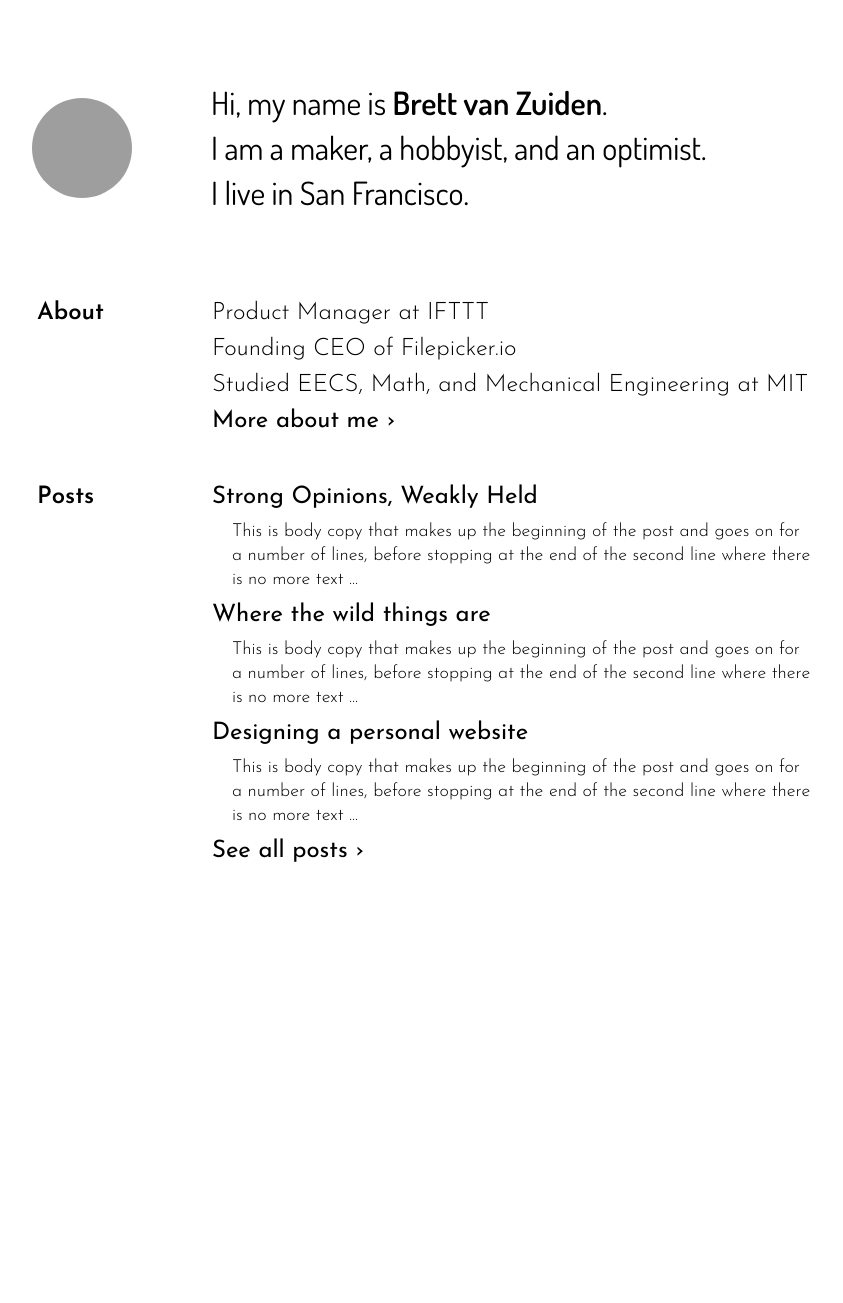
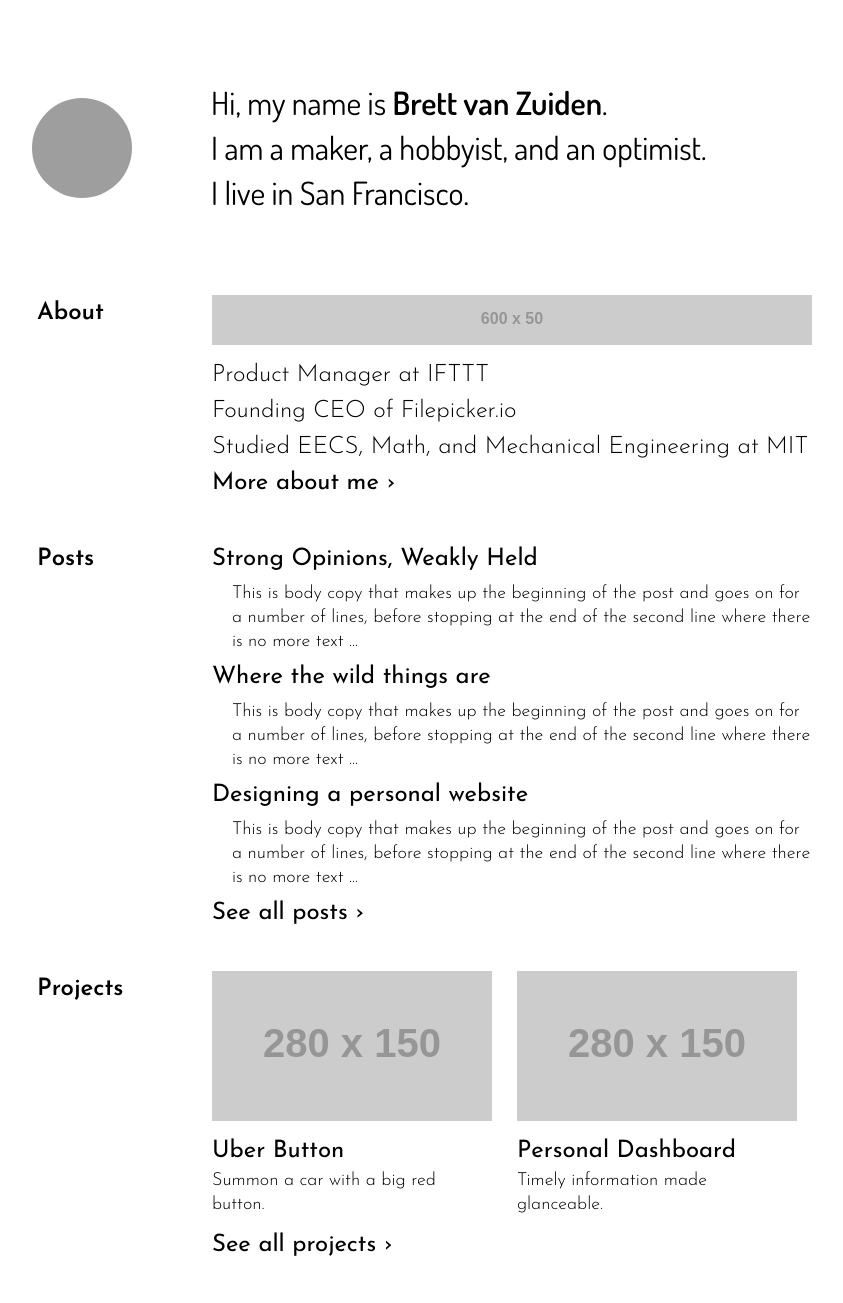
Before and after one commit to brettcvz/brettcvz.com, a Django app: page / in a window 1280 px wide. Shown: the whole page, without its empty margins (208-1051 px from the left). Before the commit the page ends 862 px from the top, so only its background shows below. Run offline with Django 3.2, Linux system fonts and the light colour scheme; grey boxes labelled with a size stand in for pictures from a placeholder-image service; some libraries are stand-ins or nearby versions; grey boxes are pictures that could not be loaded.

Commit message:
Added a Projects section, a little more polish

```diff
--- a/static/css/base.css
+++ b/static/css/base.css
@@ -12,6 +12,16 @@ a {
 
 a:visited { color: #000; }
 a:hover { color: #0CA5B0; }
+
+.fadein {
+    animation: fadein 0.75s;
+    -moz-animation: fadein 0.75s; /* Firefox */
+    -webkit-animation: fadein 0.75s; /* Safari and Chrome */
+}
+
+@-webkit-keyframes fadein {from { opacity: 0; } to { opacity: 1; }}
+@-moz-keyframes fadein {from { opacity: 0; } to { opacity: 1; }}
+@keyframes fadein {from { opacity: 0; } to { opacity: 1; }}
 
 #content {
     width: 800px;
@@ -80,19 +90,31 @@ a:hover { color: #0CA5B0; }
     list-style: none;
 }
 
-#posts h3 {
+#top-posts h3 {
     margin: 0;
-    font-weight: 300;
     font-size: 24px;
-}
-
-#posts .expanded h3 {
     font-weight: 400;
 }
 
-#posts .expanded p {
+#top-posts p {
     padding: 5px 20px;
     margin: 0;
     font-size: 18px;
     line-height: 24px;
 }
+
+#top-projects li {
+    float: left;
+    width: 280px;
+    margin: 0 25px 10px 0;
+}
+
+#top-projects h4 {
+    margin: 0;
+    font-weight: 400;
+}
+#top-projects p {
+    margin: 0;
+    font-size: 18px;
+    line-height: 24px
+}
--- a/templates/home.html
+++ b/templates/home.html
@@ -4,7 +4,7 @@
 
 {%block body%}
 <div id="content">
-    <div id="opener">
+    <div id="opener" class="fadein">
         <img class="headshot" src="http://www.gravatar.com/avatar/3ccacf24c4f98c47c5346f6d09135d9c.png&s=100" alt="A picture of me">
         <p id="intro">
         Hi, my name is <strong>Brett van Zuiden</strong>.
@@ -12,10 +12,10 @@
         <br/>I live in San Francisco.
         </p>
     </div>
-    <div class="segment" id="about">
-        <h2>About</h2>
+    <div class="segment fadein" id="about">
+        <h2><a href="{%url 'about'%}">About</a></h2>
         <div class="details">
-            <!--TODO <img id="timeline" src="{% static 'img/timeline.png'%}" alt="A timeline of my career">-->
+            <img id="timeline" src="http://placehold.it/600x50" alt="A timeline of my career">
             <ul id="main-points">
                 <li>Product Manager at <a href="http://ifttt.com">IFTTT</a></li>
                 <li>Founding CEO of <a href="http://filepicker.io">Filepicker.io</a></li>
@@ -24,21 +24,21 @@
             <a class="more" href="{% url 'about'%}">More about me &rsaquo;</a>
         </div>
     </div>
-    <div class="segment" id="posts">
-        <h2>Posts</h2>
+    <div class="segment fadein" id="posts">
+        <h2><a href="{% url 'posts:index'%}">Posts</a></h2>
         <div class="details">
             <ul id="top-posts">
-                <li class="expanded">
+                <li>
                     <h3><a href="#TODO">Strong Opinions, Weakly Held</a></h3>
                     <p>This is body copy that makes up the beginning of the post and goes on for a number
                     of lines, before stopping at the end of the second line where there is no more text ...</p>
                 </li>
-                <li class="expanded">
+                <li>
                     <h3><a href="#TODO">Where the wild things are</a></h3>
                     <p>This is body copy that makes up the beginning of the post and goes on for a number
                     of lines, before stopping at the end of the second line where there is no more text ...</p>
                 </li>
-                <li class="expanded">
+                <li>
                     <h3><a href="#TODO">Designing a personal website</a></h3>
                     <p>This is body copy that makes up the beginning of the post and goes on for a number
                     of lines, before stopping at the end of the second line where there is no more text ...</p>
@@ -47,11 +47,23 @@
             <a class="more" href="{% url 'posts:index'%}">See all posts &rsaquo;</a>
         </div>
     </div>
-    <!--
-    TODO
-    <div class="segment" id="projects">
-        <h2>Projects</h2>
+    <div class="segment fadein" id="projects">
+        <h2><a href="{% url 'projects:index'%}">Projects</a></h2>
+        <div class="details">
+            <ul id="top-projects">
+                <li class="expanded">
+                    <img src="http://placehold.it/280x150">
+                    <h4><a href="#TODO">Uber Button</a></h3>
+                    <p>Summon a car with a big red button.</p>
+                </li>
+                <li class="expanded">
+                    <img src="http://placehold.it/280x150">
+                    <h4><a href="#TODO">Personal Dashboard</a></h3>
+                    <p>Timely information made glanceable.</p>
+                </li>
+            </ul>
+            <a class="more" href="{% url 'projects:index'%}">See all projects &rsaquo;</a>
+        </div>
     </div>
-    -->
 </div>
 {%endblock%}
```
